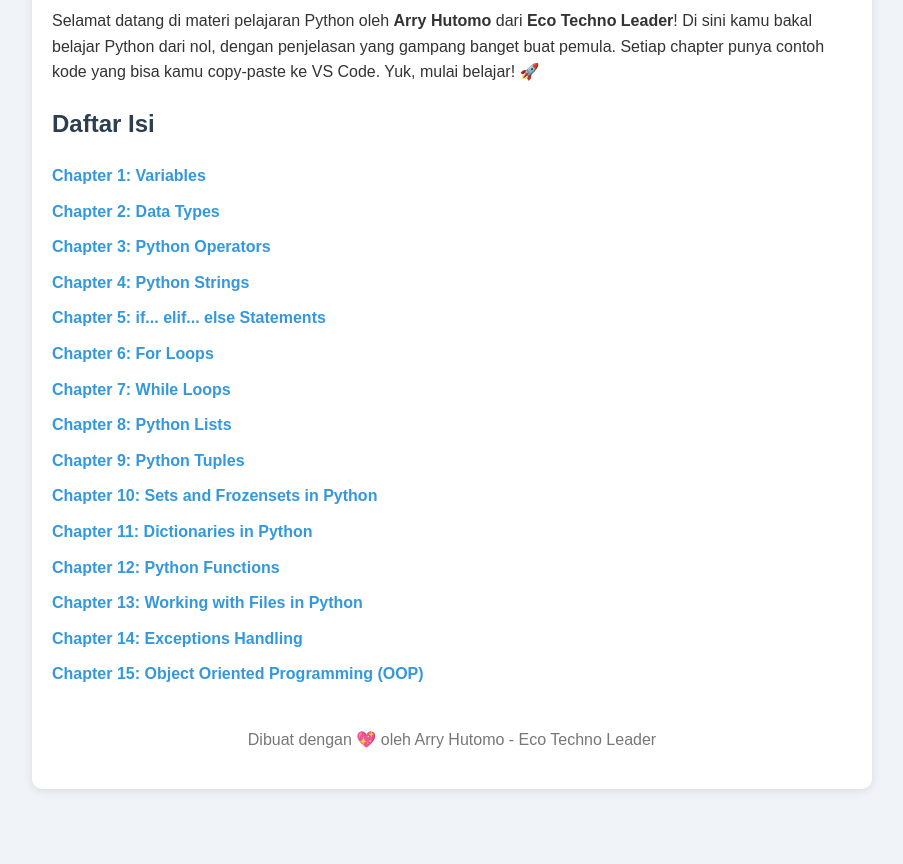
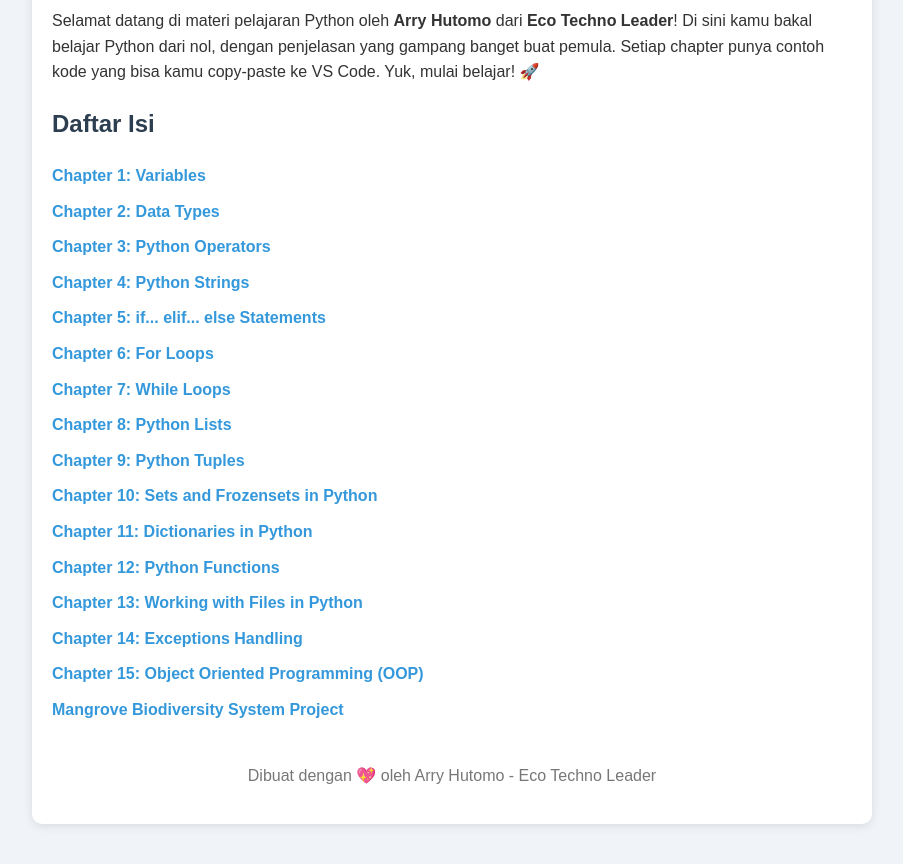
Before and after one commit to arry-hutomo/python-eco-techno-curriculum, a plain HTML site: page index.html in a window 1280 px wide. Shown: the part 146-1010 px from the top of the page, without its empty margins (188-1091 px from the left). Before the commit the page ends 975 px from the top, so only its background shows below. Drawn offline with Linux system fonts and the light colour scheme.

Commit message:
Update index.html

```diff
--- a/index.html
+++ b/index.html
@@ -67,6 +67,7 @@
             <li><a href="chapter13.html">Chapter 13: Working with Files in Python</a></li>
             <li><a href="chapter14.html">Chapter 14: Exceptions Handling</a></li>
             <li><a href="chapter15.html">Chapter 15: Object Oriented Programming (OOP)</a></li>
+            <li><a href="project_mangrove.html">Mangrove Biodiversity System Project</a></li>
         </ul>
 
         <footer>
```
